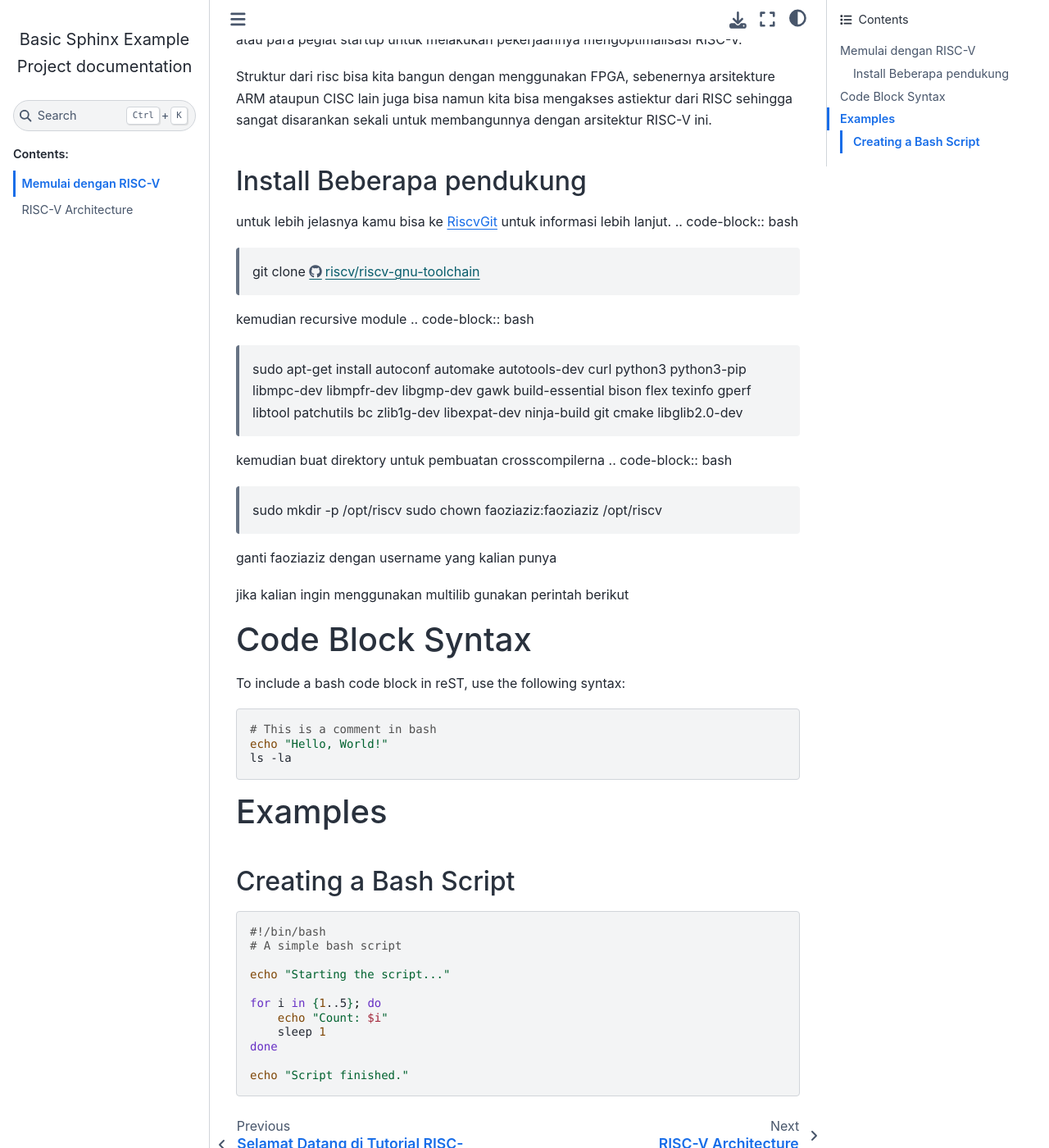
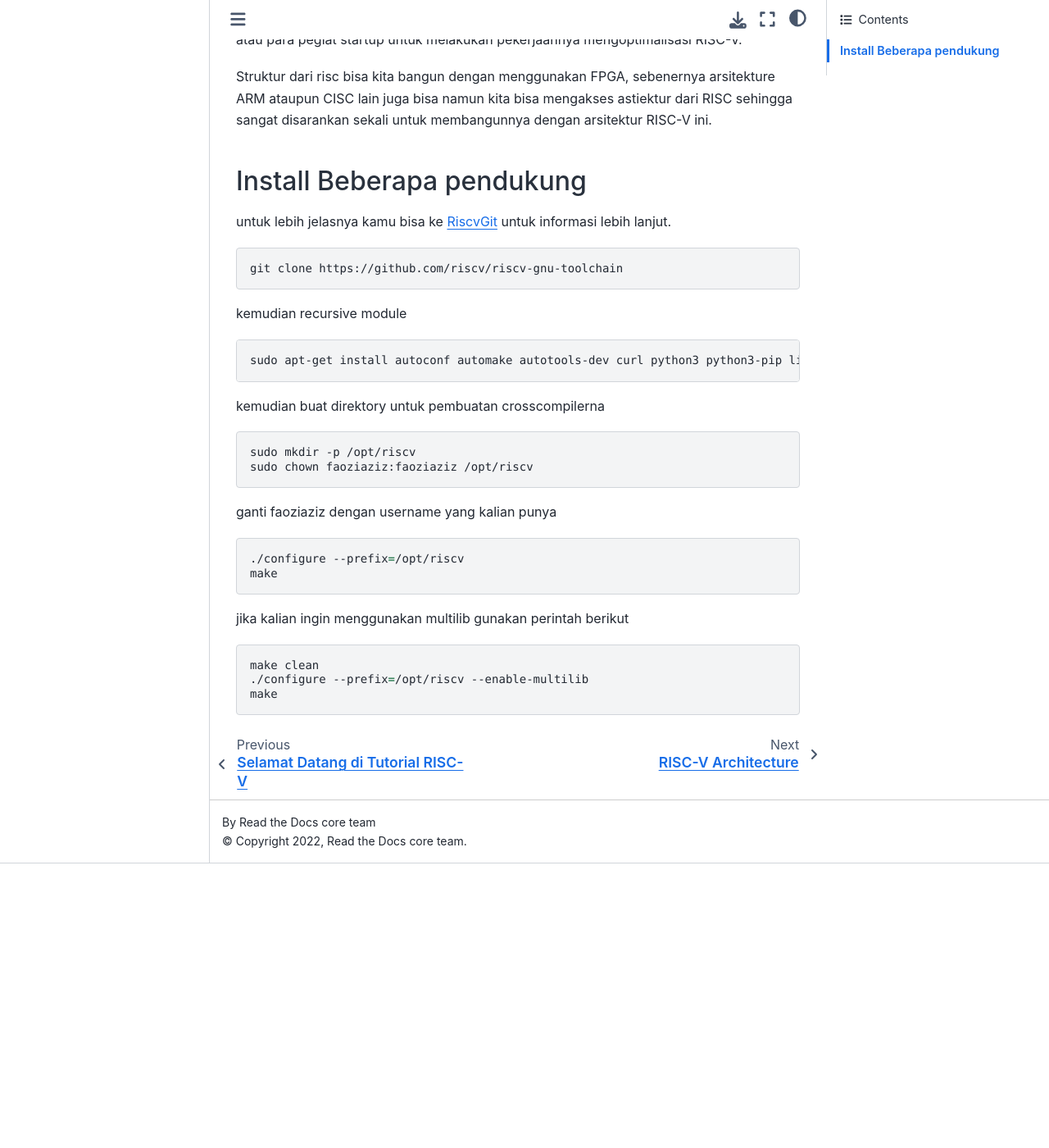
Before and after one commit to faoziaziz/radics-riscv-tut, a Sphinx documentation site: the page built from docs/pendahuluan.rst, in a window 1280 px wide and 1400 px high, scrolled down 408 px. Shown: the whole window at 82% size. Built offline with Sphinx 7.4.7 and the Sphinx Book theme 1.1.4, drawn with Linux system fonts in a browser that asks for light colours; after the commit the page ends 1461 px from its top, so only the background shows below that.

Commit message:
Update pendahuluan.rst

```diff
--- a/docs/pendahuluan.rst
+++ b/docs/pendahuluan.rst
@@ -17,60 +17,39 @@ Install Beberapa pendukung
 -------------------------
 
 untuk lebih jelasnya kamu bisa ke `RiscvGit`_ untuk informasi lebih lanjut.
+
 .. code-block:: bash
+
     git clone https://github.com/riscv/riscv-gnu-toolchain
 
 kemudian recursive module
+
 .. code-block:: bash
+
     sudo apt-get install autoconf automake autotools-dev curl python3 python3-pip libmpc-dev libmpfr-dev libgmp-dev gawk build-essential bison flex texinfo gperf libtool patchutils bc zlib1g-dev libexpat-dev ninja-build git cmake libglib2.0-dev
 
 kemudian buat direktory untuk pembuatan crosscompilerna
+
 .. code-block:: bash
+
     sudo mkdir -p /opt/riscv
     sudo chown faoziaziz:faoziaziz /opt/riscv
 
 ganti faoziaziz dengan username yang kalian punya
 
 .. code-block:: bash
+
     ./configure --prefix=/opt/riscv
     make
 
 jika kalian ingin menggunakan multilib gunakan perintah berikut
 
 .. code-block:: bash
+
     make clean
     ./configure --prefix=/opt/riscv --enable-multilib
     make
 
-Code Block Syntax
-=================
 
-To include a bash code block in reST, use the following syntax:
-
-.. code-block:: bash
-
-   # This is a comment in bash
-   echo "Hello, World!"
-   ls -la
-
-Examples
-========
-
-Creating a Bash Script
-----------------------
-
-.. code-block:: bash
-
-   #!/bin/bash
-   # A simple bash script
-
-   echo "Starting the script..."
-
-   for i in {1..5}; do
-       echo "Count: $i"
-       sleep 1
-   done
-
-   echo "Script finished."
 
 .. _RiscvGit: https://github.com/riscv-collab/riscv-gnu-toolchain
```
